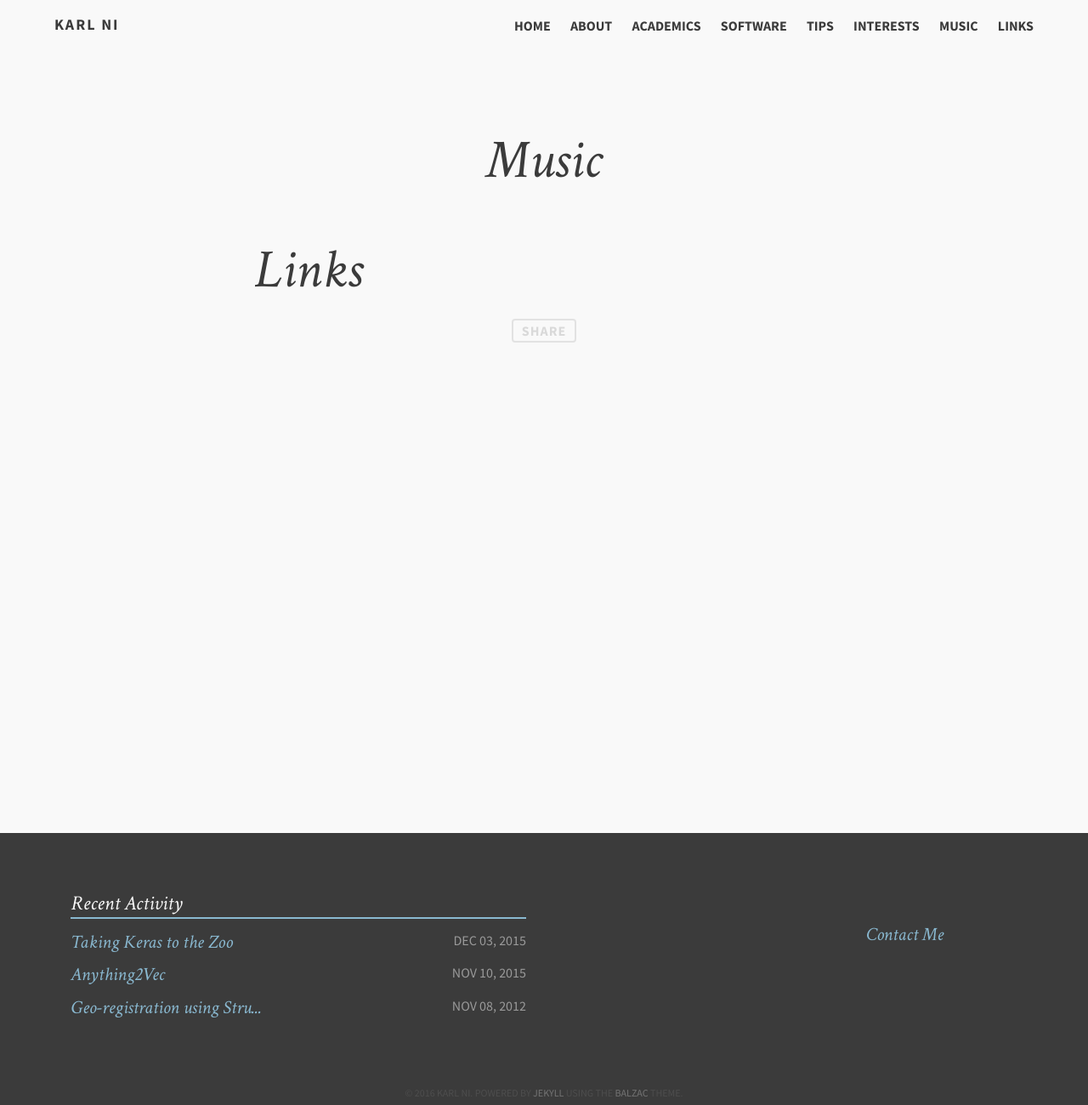
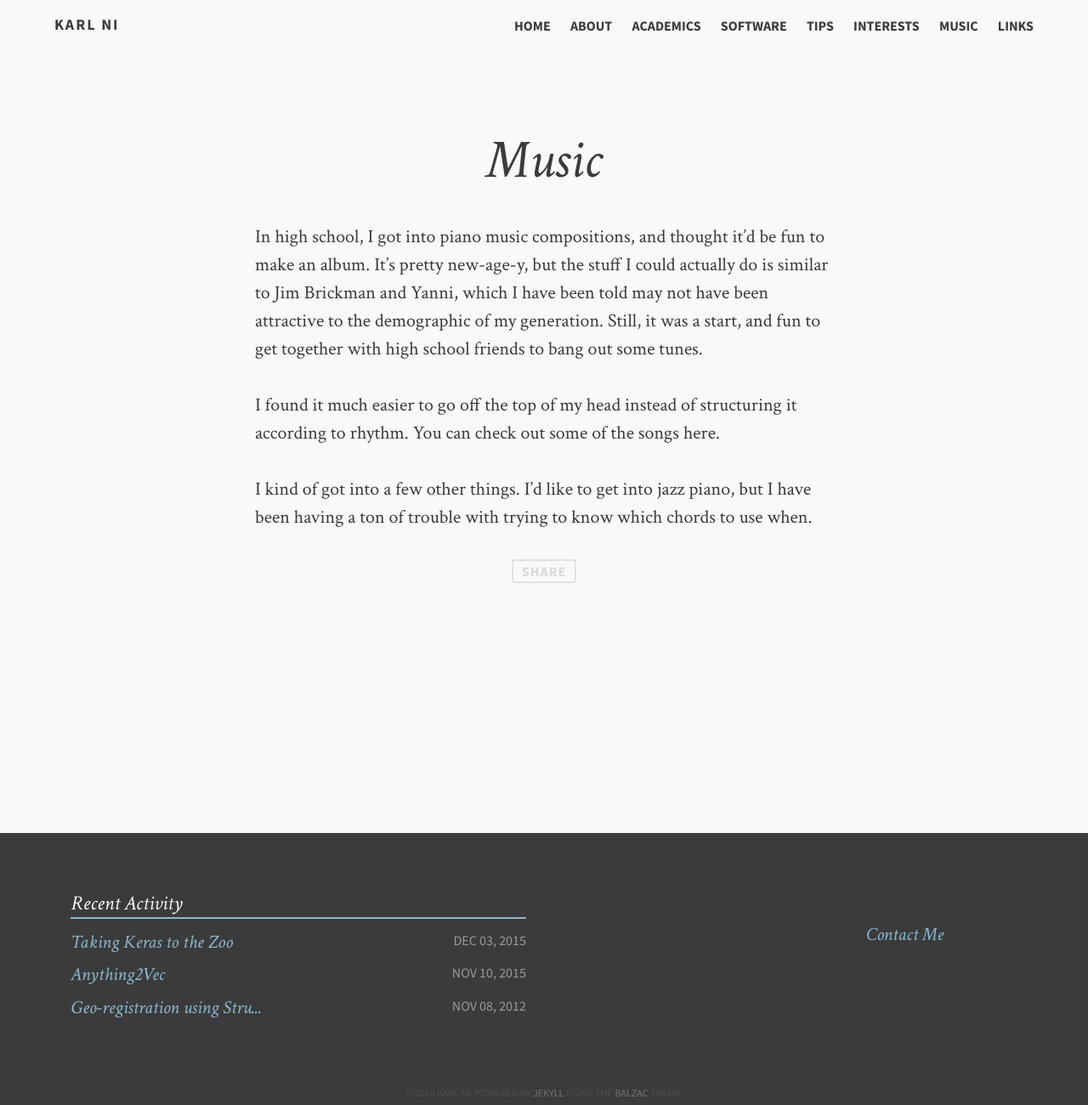
Before and after one commit to UCKarl/UCKarl.github.io, a Jekyll site: the page built from music.md, in a window 1280 px wide. Shown: the whole page at 85% size. Built offline with Jekyll 4.4.1, drawn with Linux system fonts in a browser that asks for light colours; comment, search, counter and statistics services are not loaded.

Commit message:
Added a bit more description to music.md

```diff
--- a/music.md
+++ b/music.md
@@ -5,4 +5,9 @@ title: Music
 tags: [music]
 ---
 
-# Links
+In high school, I got into piano music compositions, and thought it'd be fun to make an album. It's pretty new-age-y, but the stuff I could actually do is similar to Jim Brickman and Yanni, which I have been told may not have been attractive to the demographic of my generation. Still, it was a start, and fun to get together with high school friends to bang out some tunes.
+
+I found it much easier to go off the top of my head instead of structuring it according to rhythm. You can check out some of the songs here.
+
+
+I kind of got into a few other things. I'd like to get into jazz piano, but I have been having a ton of trouble with trying to know which chords to use when.
```
Also changed, not shown: about.md (+2 -4 lines).
